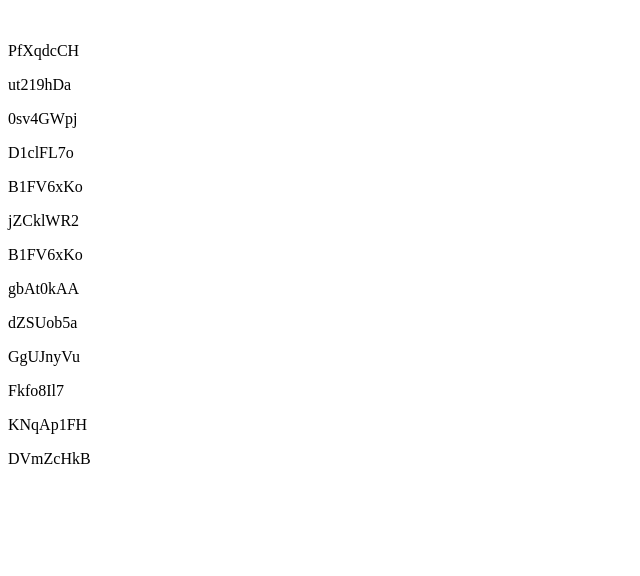
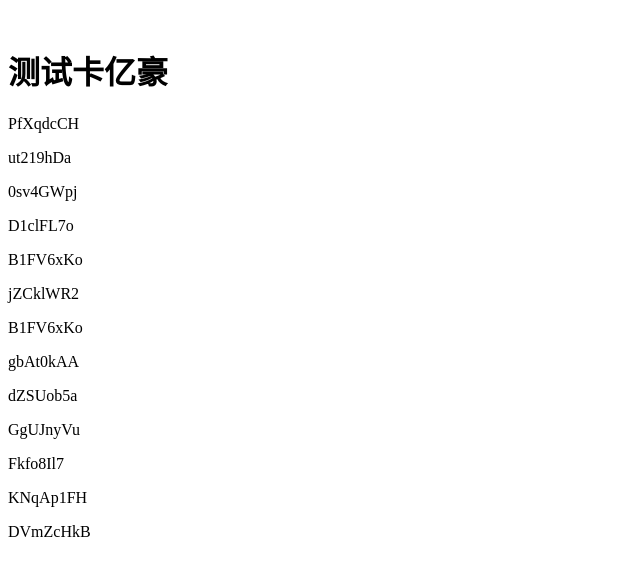
Before and after one commit to lonevle/lonevle, a plain HTML site: page card/index.html in a window 1280 px wide. Shown: the whole page, without its empty margins (0-640 px from the left). Drawn offline with Linux system fonts and the light colour scheme.

Commit message:
Update index.html

```diff
--- a/card/index.html
+++ b/card/index.html
@@ -7,6 +7,7 @@
 
 	<body>
 		<div id='bg'>
+			<h1>测试卡亿豪</h1>
 <p>PfXqdcCH</p>
 <p>ut219hDa</p>
 <p>0sv4GWpj</p>
```
